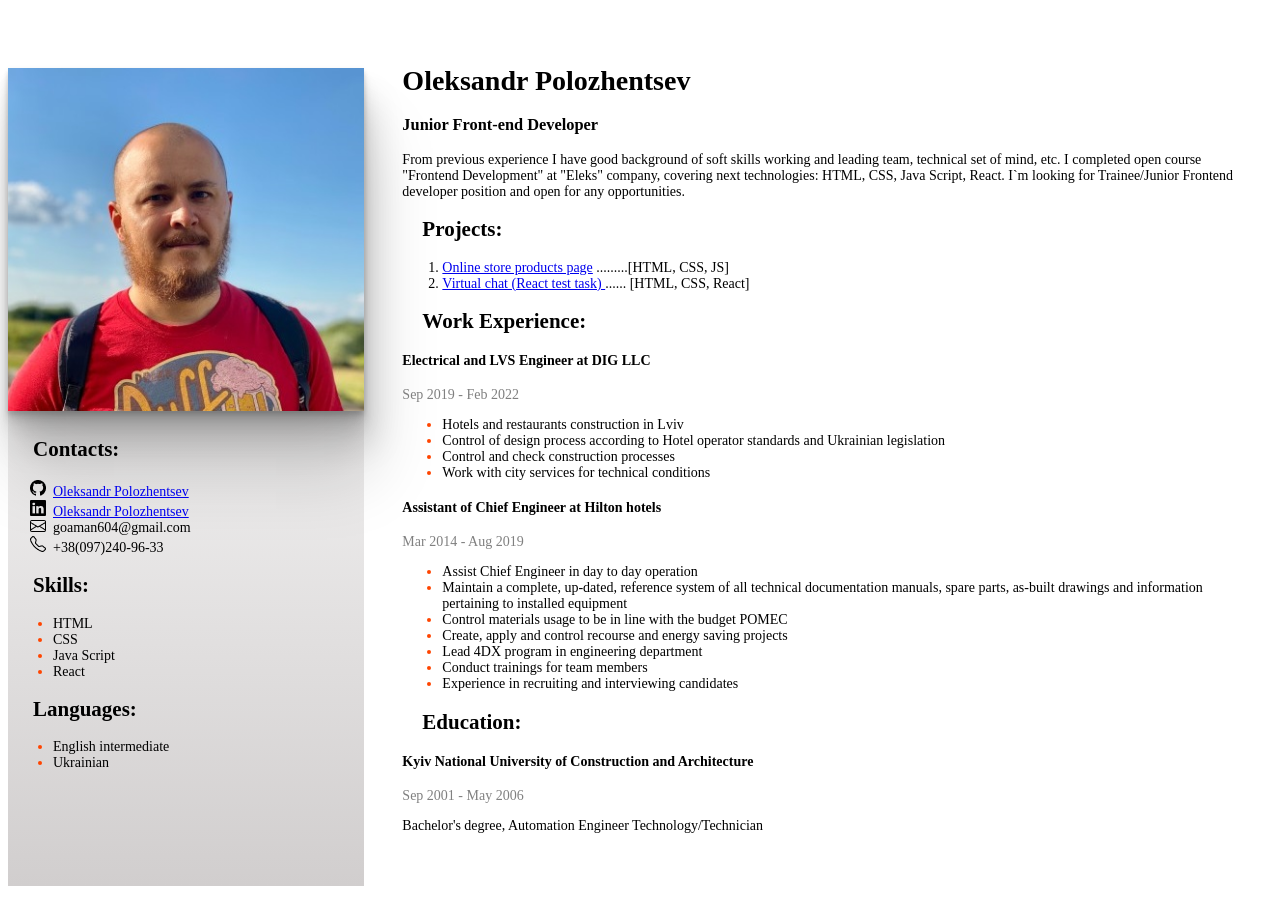
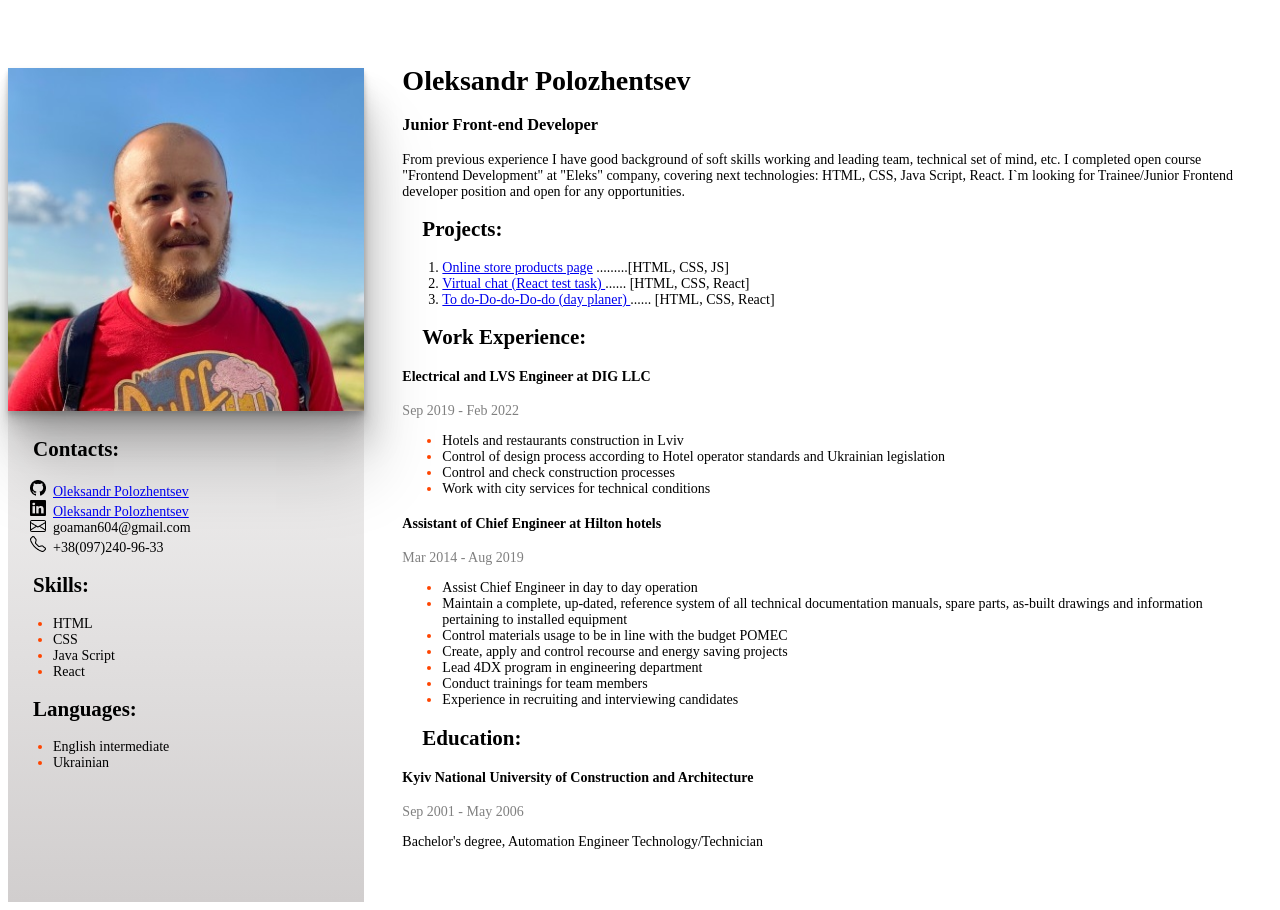
Before and after one commit to Alexman604/CV_public, a plain HTML site: page index.html in a window 1280 px wide. Drawn offline with Linux system fonts and the light colour scheme.

Commit message:
to do added

```diff
--- a/index.html
+++ b/index.html
@@ -53,6 +53,9 @@
                  <li style="color: black;"> <a href="https://reenbit-chat-alexp.vercel.app/">
                     Virtual chat (React test task)    </a>...... [HTML, CSS, React]
                  </li>
+                 <li style="color: black;"> <a href="https://to-do-alexman604.vercel.app/">
+                    To do-Do-do-Do-do (day planer)    </a>...... [HTML, CSS, React]
+                 </li>
             </ol>
         </div>
 
```
